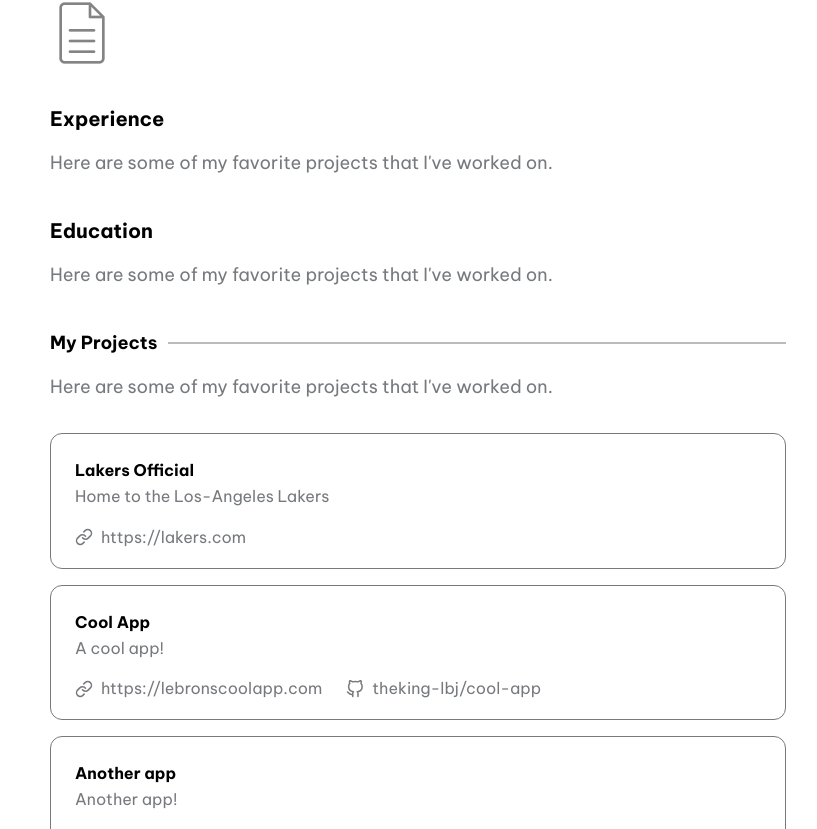
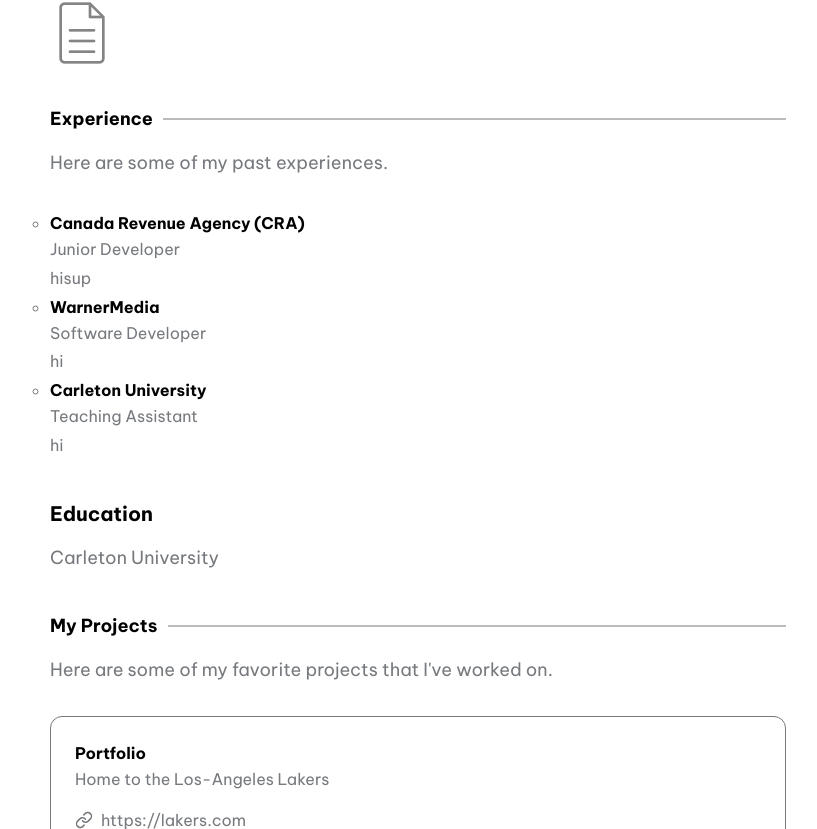
Before and after one commit to Ryaanlo/Portfolio1, a Next.js app: page / in a window 1280 px wide. Shown: the part 331-1160 px from the top of the page, without its empty margins (222-1039 px from the left). Built offline with nearby package versions, Linux system fonts and the light colour scheme.

Commit message:
Small updates

```diff
--- a/components/Experience.js
+++ b/components/Experience.js
@@ -5,9 +5,32 @@
 export default function Experience() {
   const { theme, setTheme } = useTheme();
   return (
-    <div className="mb-20">
-      <h1 className="mt-5 mb-4">{experience.title}</h1>
-      <p className="text-lg">{experience.desc}</p>
-    </div>
+  <div className="">
+        <div className="overflow-x-hidden w-full">
+          <h2 className="landingSectionTitle max-w-max mx-0 text-left relative mb-4 md:w-max ">
+            {experience.title}
+          </h2>
+        </div>
+        <p className="text-lg">{experience.desc}</p>
+        <div className=" mt-8">
+          {experience.experience.map((item, index) => {
+            return (
+              <ul class = "a"
+                key={index}
+                //className="p-6 border border-lightText rounded-xl mb-4"
+              >
+                <li class="item one">
+                  <h3>{item.title}</h3>
+                  <p>{item.description}</p>
+                  <ul class="list">
+                    {item.jobdes}
+                  </ul>
+                </li>
+
+              </ul>
+            );
+          })}
+        </div>
+      </div>
   );
 }
--- a/data/config.js
+++ b/data/config.js
@@ -10,52 +10,36 @@
 
 export const experience = {
   title: 'Experience',
-  desc: "Here are some of my favorite projects that I've worked on.",
-  projects: [
+  desc: "Here are some of my past experiences.",
+  experience: [
     {
-      title: 'Lakers Official',
-      description: 'Home to the Los-Angeles Lakers',
-      link: 'https://lakers.com',
-      github: ''
+      title: 'Canada Revenue Agency (CRA)',
+      description: 'Junior Developer',
+      jobdes: [
+        "hi",
+        "sup"
+      ],
     },
     {
-      title: 'Cool App',
-      description: 'A cool app!',
-      link: 'https://lebronscoolapp.com',
-      github: 'theking-lbj/cool-app'
+      title: 'WarnerMedia',
+      description: 'Software Developer',
+      jobdes: [
+        "hi"
+      ],
     },
     {
-      title: 'Another app',
-      description: 'Another app!',
-      link: 'https://anotherlebronapp.com',
-      github: 'theking-lbj/another-app'
+      title: 'Carleton University',
+      description: 'Teaching Assistant',
+      jobdes: [
+        "hi"
+      ],
     }
   ]
 };
 
 export const education = {
   title: 'Education',
-  desc: "Here are some of my favorite projects that I've worked on.",
-  projects: [
-    {
-      title: 'Lakers Official',
-      description: 'Home to the Los-Angeles Lakers',
-      link: 'https://lakers.com',
-      github: ''
-    },
-    {
-      title: 'Cool App',
-      description: 'A cool app!',
-      link: 'https://lebronscoolapp.com',
-      github: 'theking-lbj/cool-app'
-    },
-    {
-      title: 'Another app',
-      description: 'Another app!',
-      link: 'https://anotherlebronapp.com',
-      github: 'theking-lbj/another-app'
-    }
-  ]
+  desc: "Carleton University",
 };
 
 export const projects = {
@@ -63,19 +47,19 @@
   desc: "Here are some of my favorite projects that I've worked on.",
   projects: [
     {
-      title: 'Lakers Official',
+      title: 'Portfolio',
       description: 'Home to the Los-Angeles Lakers',
       link: 'https://lakers.com',
       github: ''
     },
     {
-      title: 'Cool App',
+      title: 'Bookstore',
       description: 'A cool app!',
       link: 'https://lebronscoolapp.com',
       github: 'theking-lbj/cool-app'
     },
     {
-      title: 'Another app',
+      title: 'Trivia Quiz',
       description: 'Another app!',
       link: 'https://anotherlebronapp.com',
       github: 'theking-lbj/another-app'
@@ -117,9 +101,10 @@
     'Typescript',
     'React',
     'NextJS',
-    'TailwindCSS',
-    'Firebase',
-    'Git'
+    'C++',
+    'C',
+    'Java',
+    'Python'
   ]
 };
 
--- a/styles/globals.css
+++ b/styles/globals.css
@@ -3,6 +3,10 @@
 @tailwind base;
 @tailwind components;
 @tailwind utilities;
+
+ul.a {
+  list-style-type: circle;
+}
 
 html,
 body {
```
